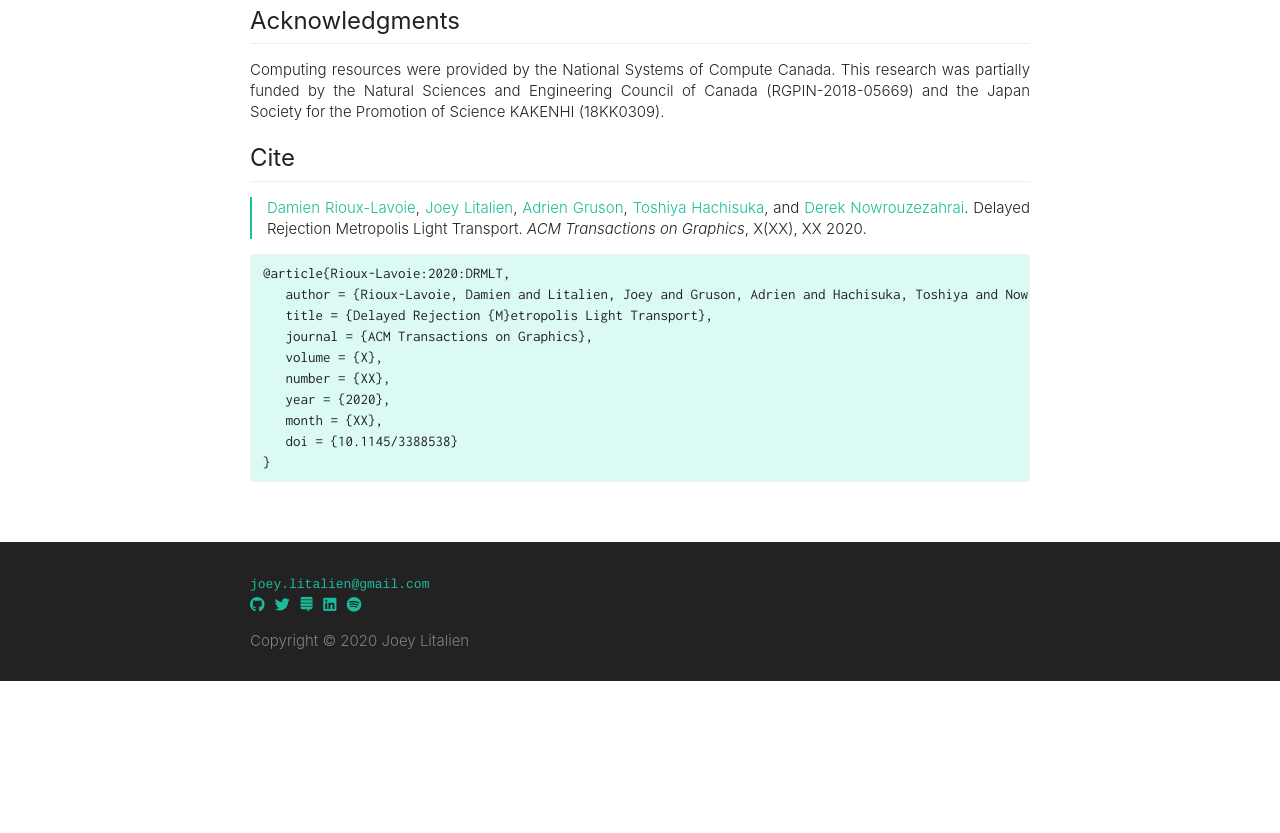
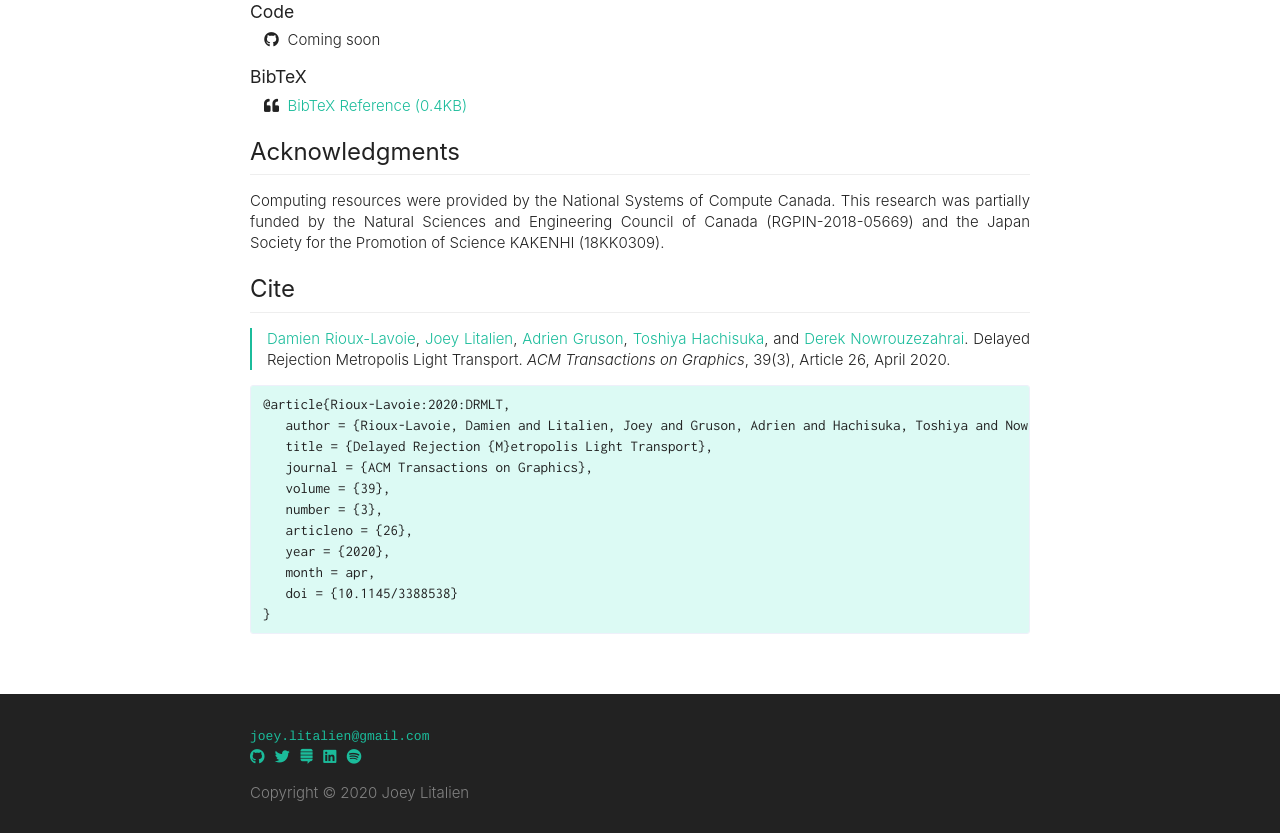
Before and after one commit to joeylitalien/joeylitalien.github.io, a Jekyll site: the page built from _publications/drmlt.md, in a window 1280 px wide and 1400 px high, scrolled down 853 px. Shown: the part 567-1400 px from the top of the window. Built offline with Jekyll 4.4.1, drawn with Linux system fonts in a browser that asks for light colours; nearby versions of some CDN libraries; before the commit the page ends 2101 px from its top, so only the background shows below that; some of the changed text lies outside the part shown.

Commit message:
Added issue number for DRMLT; added NVIDIA internship in CV; added code coming soon

```diff
--- a/_layouts/pub.html
+++ b/_layouts/pub.html
@@ -33,7 +33,7 @@ layout: default
       {%- if page.journal-note -%}
         <i> ({{ page.journal-note }})</i>,
       {% else %},{% endif %}
-      {{ page.year }}</br>
+      {{ page.month }} {{ page.year }}</br>
       {% if page.authors.first.author.order == 1 %}
         *Authors with equal contribution
       {% endif %}
@@ -128,9 +128,13 @@ layout: default
         </li>
         {% endif %}
         {% if dl.code.url %}
-        <li><span class="fa-li"><i class="fab fa-github"></i></span>
-          <a href="{{ dl.code.url }}">Code repository (Git)</a>
-        </li>
+          <li><span class="fa-li"><i class="fab fa-github"></i></span>
+          {% if dl.code.published %}
+            <a href="{{ dl.code.url }}">Code repository (Git)</a>
+          {% else %}
+            Coming soon
+          </li>
+          {% endif %}
         {% endif %}
       </ul>
       {% endif %}
@@ -190,7 +194,7 @@ layout: default
         {% endif %}
       {% endfor %}
       {{ page.title }}. <i>{{ page.journal }}</i>,
-      {{ page.volume }}({{ page.number }}),
+      {{ page.volume }}({{ page.number }}), Article {{ page.article-no }},
       {{ page.month }} {{ page.year }}.
     </blockquote class="justified">
 
--- a/_publications/drmlt.md
+++ b/_publications/drmlt.md
@@ -29,10 +29,12 @@ authors:
         link: http://www.cim.mcgill.ca/~derek/
 
 journal: ACM Transactions on Graphics
-journal-note: To be presented at SIGGRAPH
-volume: X
-number: XX
-month: XX
+journal-note: To be presented at <b>SIGGRAPH</b>
+volume: 39
+number: 3
+article-no: 26
+doi: 10.1145/3388538
+month: April
 year: 2020
 
 thumbnail: /assets/thumbnails/drmlt-thumb.png
@@ -69,22 +71,24 @@ downloads:
         size: #100MB
         url: #video
     code:
+        published: False
         file: #DRMLT-Code.zip
         size: #25MB
-        url: #https://github.com/joeylitalien/drmlt
+        url: https://github.com/joeylitalien/drmlt
     bibtex:
-        file: #DRMLT-BibTeX.bib
-        size: #1KB
+        file: /assets/drmlt/drmlt.bib
+        size: 0.4KB
 
 tex: |
     @article{Rioux-Lavoie:2020:DRMLT,
        author = {Rioux-Lavoie, Damien and Litalien, Joey and Gruson, Adrien and Hachisuka, Toshiya and Nowrouzezahrai, Derek},
        title = {Delayed Rejection {M}etropolis Light Transport},
        journal = {ACM Transactions on Graphics},
-       volume = {X},
-       number = {XX},
+       volume = {39},
+       number = {3},
+       articleno = {26},
        year = {2020},
-       month = {XX},
+       month = apr,
        doi = {10.1145/3388538}
     }
 
--- a/index.html
+++ b/index.html
@@ -97,7 +97,7 @@ layout: default
                 <a href="{{ dl.supplementary.url }}">Supplemental ({{ dl.supplementary.size }} .zip)</a>
               </li>
               {% endif %}
-              {% if dl.code.url %}
+              {% if dl.code.url and dl.code.published %}
               <li class="fa-li"><i class="fab fa-github"></i>
                 <a href="{{ dl.code.url }}">Code</a>
               </li>
```
Also changed, not shown: other parts of _publications/drmlt.md (+2 -2 lines), assets/drmlt/drmlt.bib (added, +11 -0 lines), pages/cv.md (+40 -29 lines), 4 other files.
